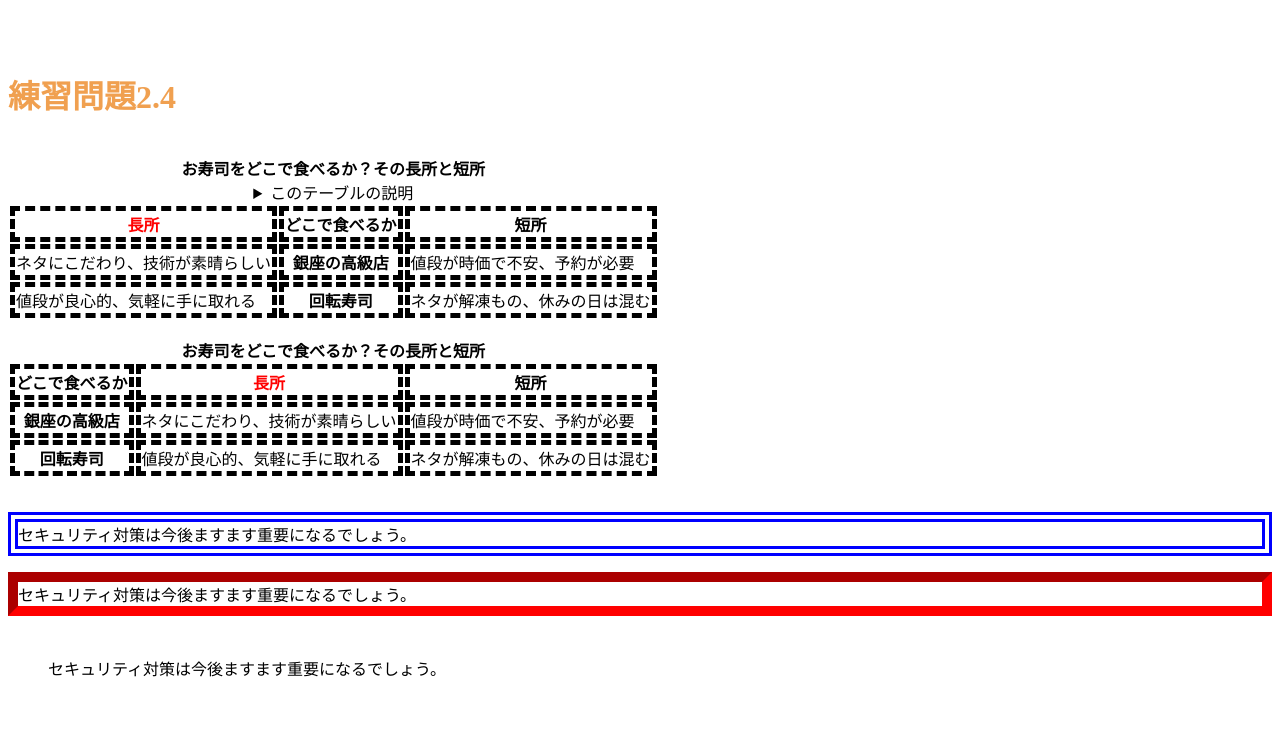
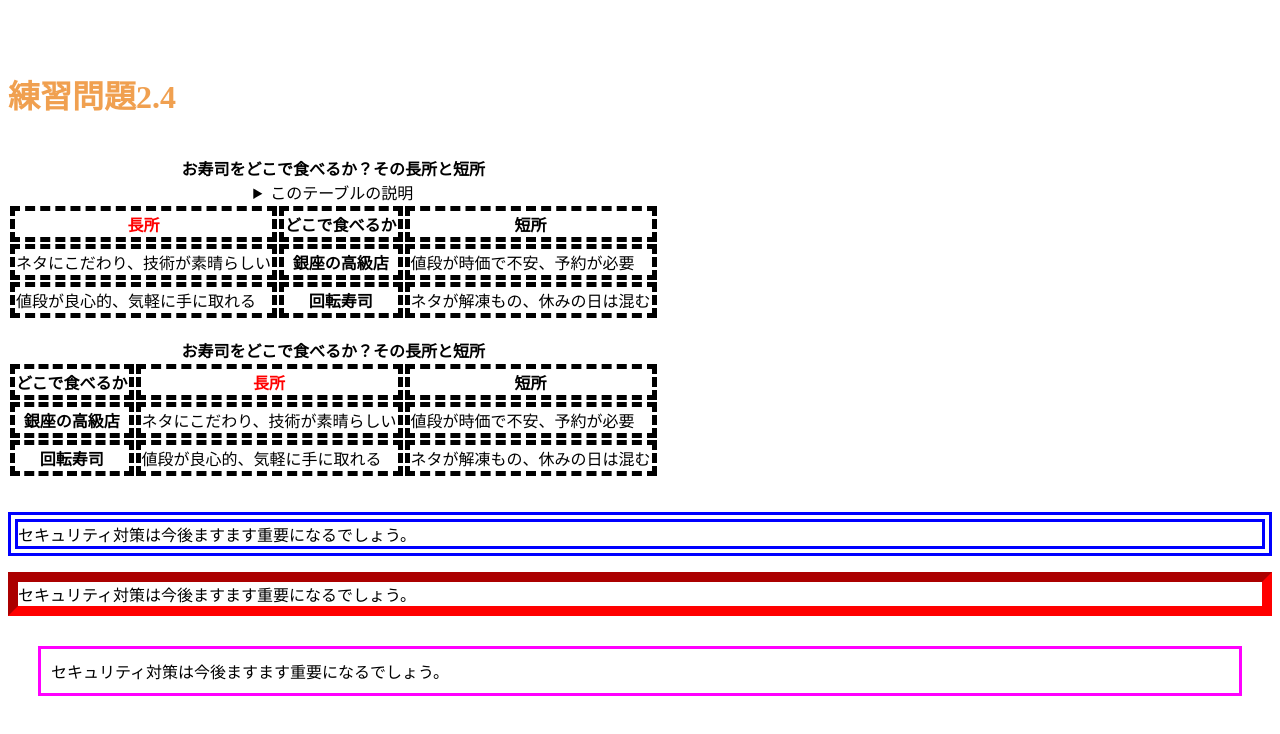
Before and after one commit to Chinatsu0710/zm21438, a plain HTML site: page index.html in a window 1280 px wide. Shown: the part 993-1727 px from the top of the page. Drawn offline with Linux system fonts and the light colour scheme.

Commit message:
Update mystyle.css

```diff
--- a/mystyle.css
+++ b/mystyle.css
@@ -8,4 +8,4 @@ th.important {color: red;}
 
 p.sample1 {border: double 10px #0000ff;}
 p.sample2 {border: inset 10px #ff0000;}
-p.sample3 {margin: 30px 30px;padding: 10px;border :medium soild #ff00ff;}
+p.sample3 {margin: 30px 30px;padding: 10px;border :medium solid #ff00ff;}
```
